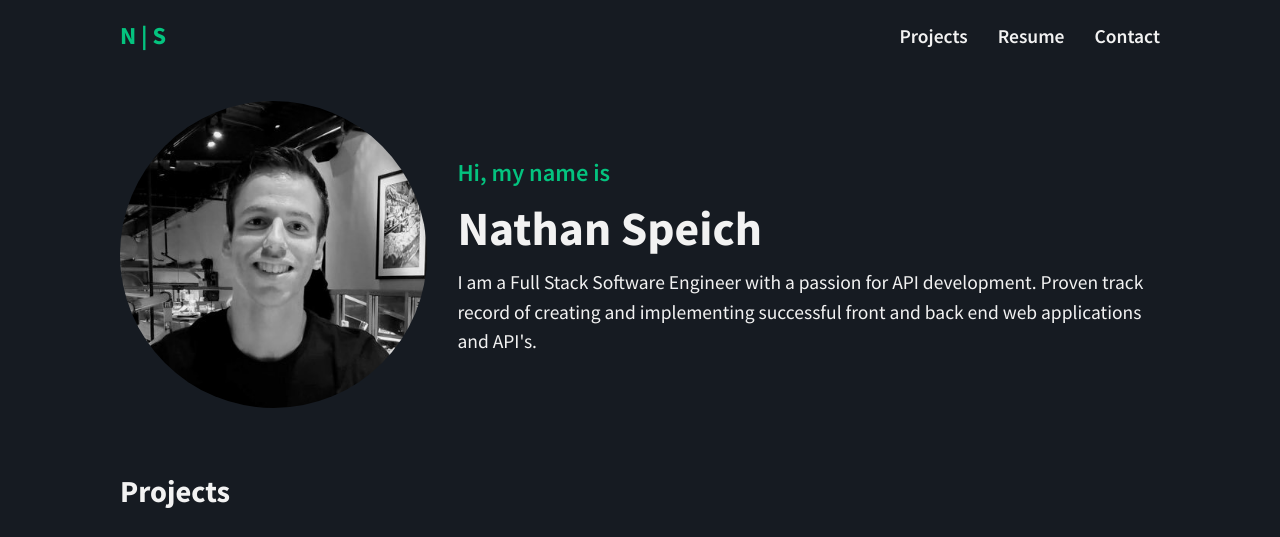
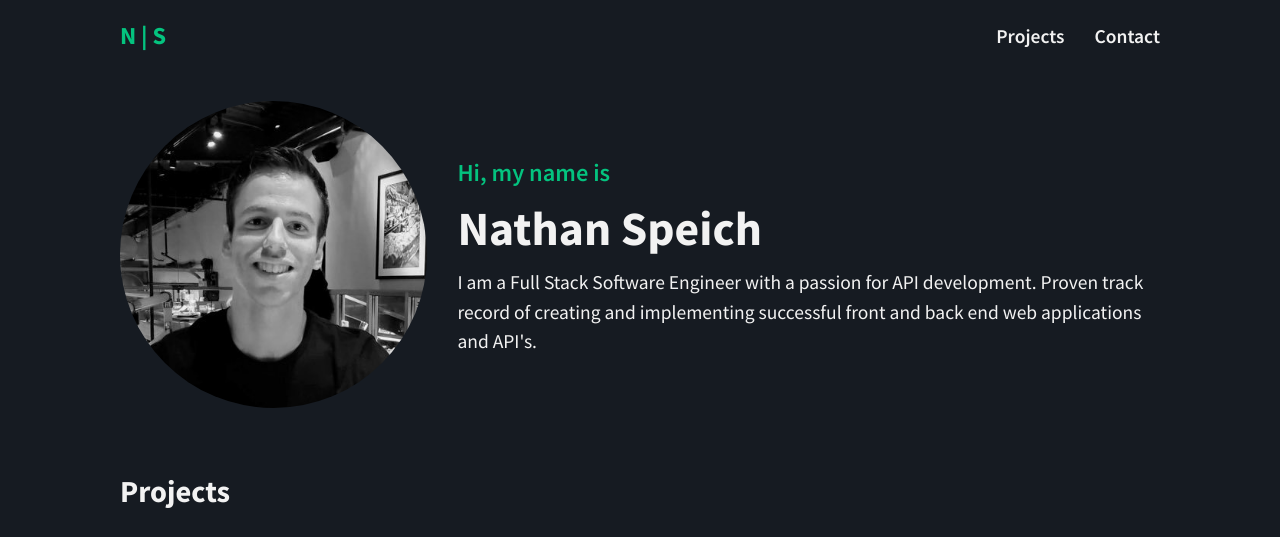
Before and after one commit to nathanspeich/portfolio, a plain HTML site: page index.html in a window 1280 px wide. Shown: the top 537 px of the page. Drawn offline with nearby package versions, Linux system fonts and the light colour scheme.

Commit message:
deleted nav item

```diff
--- a/index.html
+++ b/index.html
@@ -39,14 +39,6 @@
           <ul class="navMenu">
             <li class="navItem">
               <a href="#projects" class="navLink">Projects</a>
-            </li>
-            <li class="navItem">
-              <a
-                href="nathan-speich-resume.docx.pdf"
-                target="_blank"
-                class="navLink"
-                >Resume</a
-              >
             </li>
             <li class="navItem">
               <a href="#contact" class="navLink">Contact</a>
```
